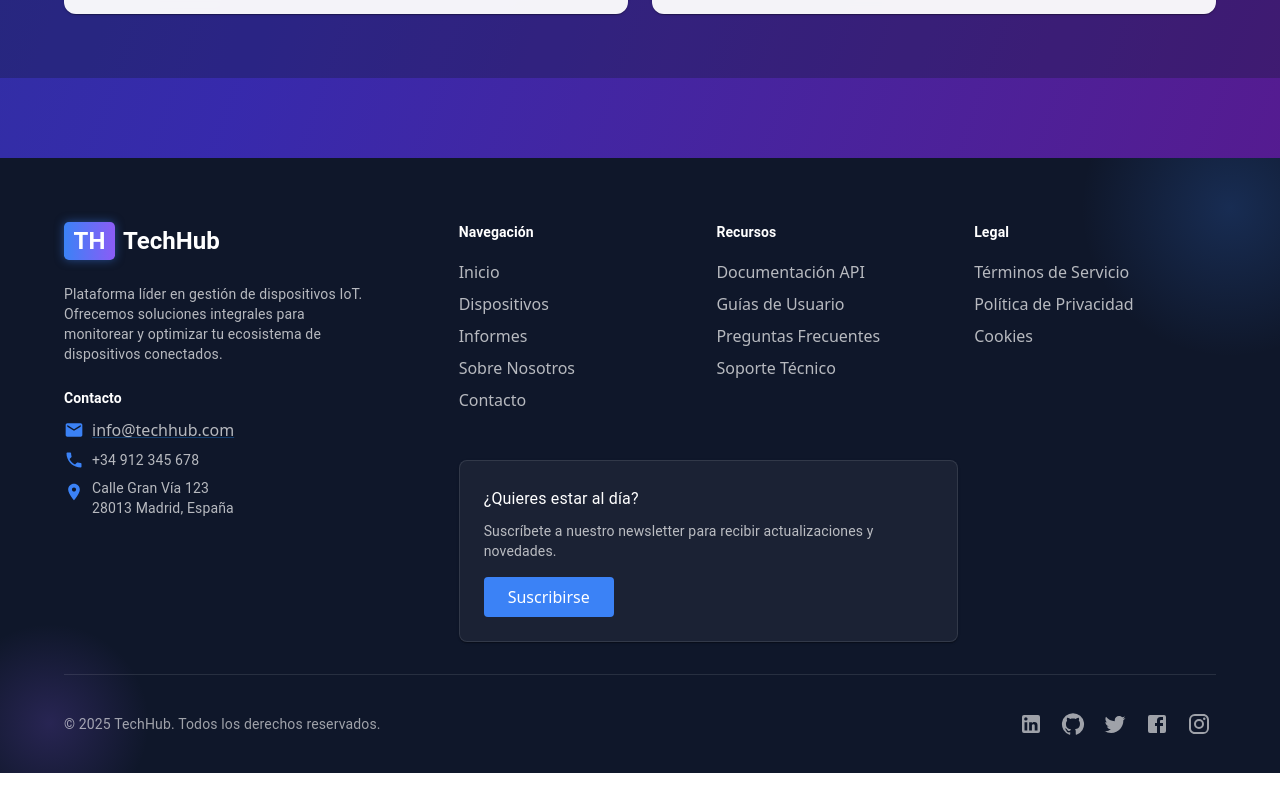
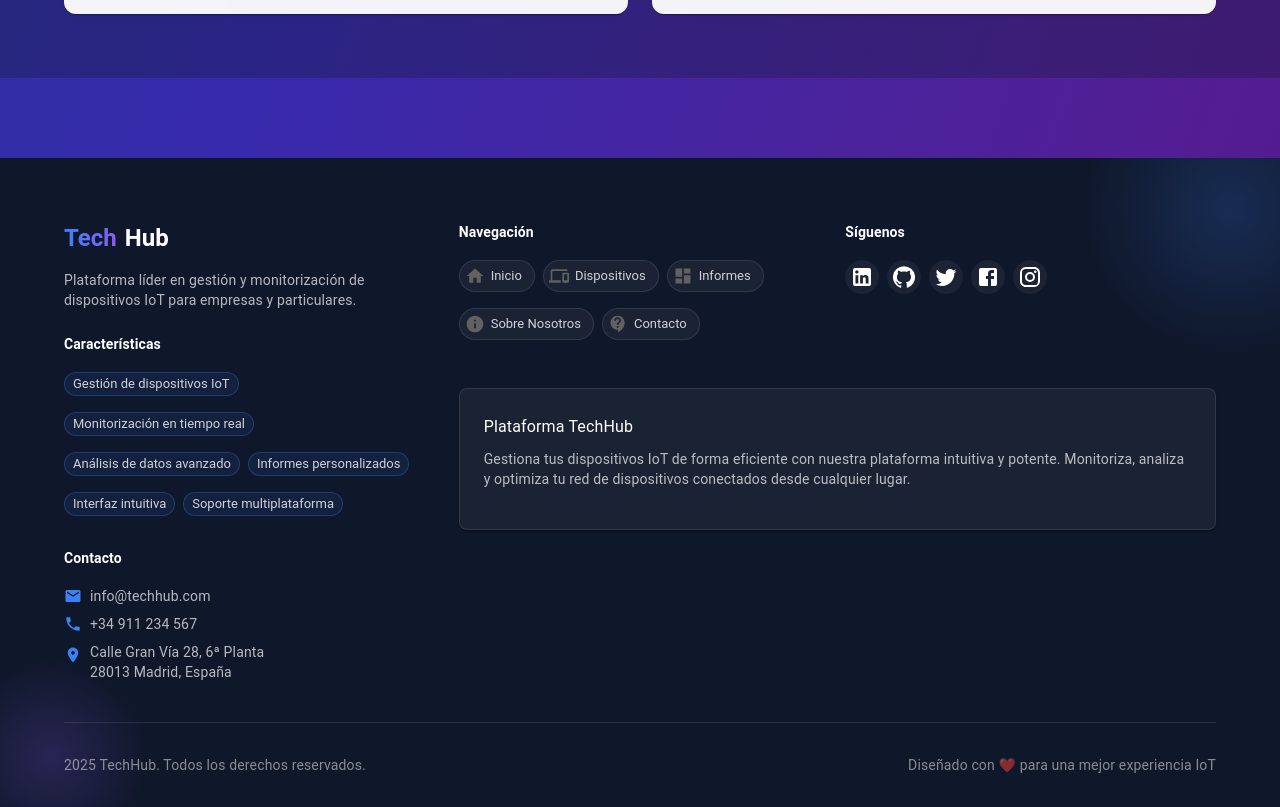
Before and after one commit to josee022/TechHub_frontend, a React (Vite) app: page /contact in a window 1280 px wide. Shown: the part 2846-3653 px from the top of the page. Before the commit the page ends 3619 px from the top, so only its background shows below. Built offline with nearby package versions, Linux system fonts and the light colour scheme; no server answers; sample sign-in values are in the browser's storage.

Commit message:
desarrollo terminado

```diff
--- a/src/components/Home/Footer.jsx
+++ b/src/components/Home/Footer.jsx
@@ -8,7 +8,8 @@ import {
   IconButton,
   Divider,
   Paper,
-  Tooltip
+  Tooltip,
+  Chip
 } from "@mui/material";
 import { Link } from "react-router-dom";
 import LinkedInIcon from '@mui/icons-material/LinkedIn';
@@ -19,32 +20,32 @@ import InstagramIcon from '@mui/icons-material/Instagram';
 import EmailIcon from '@mui/icons-material/Email';
 import PhoneIcon from '@mui/icons-material/Phone';
 import LocationOnIcon from '@mui/icons-material/LocationOn';
+import DevicesIcon from '@mui/icons-material/Devices';
+import DashboardIcon from '@mui/icons-material/Dashboard';
+import InfoIcon from '@mui/icons-material/Info';
+import ContactSupportIcon from '@mui/icons-material/ContactSupport';
+import HomeIcon from '@mui/icons-material/Home';
 
 const Footer = () => {
   const currentYear = new Date().getFullYear();
 
   // Enlaces de navegación
   const navLinks = [
-    { title: "Inicio", path: "/" },
-    { title: "Dispositivos", path: "/products" },
-    { title: "Informes", path: "/dashboard" },
-    { title: "Sobre Nosotros", path: "/about" },
-    { title: "Contacto", path: "/contact" },
+    { title: "Inicio", path: "/", icon: <HomeIcon fontSize="small" /> },
+    { title: "Dispositivos", path: "/products", icon: <DevicesIcon fontSize="small" /> },
+    { title: "Informes", path: "/dashboard", icon: <DashboardIcon fontSize="small" /> },
+    { title: "Sobre Nosotros", path: "/about", icon: <InfoIcon fontSize="small" /> },
+    { title: "Contacto", path: "/contact", icon: <ContactSupportIcon fontSize="small" /> },
   ];
 
-  // Enlaces de recursos
-  const resourceLinks = [
-    { title: "Documentación API", path: "/docs/api" },
-    { title: "Guías de Usuario", path: "/docs/guides" },
-    { title: "Preguntas Frecuentes", path: "/faq" },
-    { title: "Soporte Técnico", path: "/support" },
-  ];
-
-  // Enlaces legales
-  const legalLinks = [
-    { title: "Términos de Servicio", path: "/terms" },
-    { title: "Política de Privacidad", path: "/privacy" },
-    { title: "Cookies", path: "/cookies" },
+  // Características principales
+  const features = [
+    "Gestión de dispositivos IoT",
+    "Monitorización en tiempo real",
+    "Análisis de datos avanzado",
+    "Informes personalizados",
+    "Interfaz intuitiva",
+    "Soporte multiplataforma"
   ];
 
   // Redes sociales
@@ -101,53 +102,75 @@ const Footer = () => {
                 component={Link}
                 to="/"
                 sx={{
-                  textDecoration: 'none',
-                  color: 'white',
-                  fontWeight: 700,
-                  display: 'flex',
-                  alignItems: 'center',
+                  color: "white",
+                  textDecoration: "none",
+                  display: "flex",
+                  alignItems: "center",
+                  fontWeight: "bold"
                 }}
               >
                 <Box
                   component="span"
                   sx={{
-                    background: 'linear-gradient(90deg, #3b82f6, #8b5cf6)',
-                    padding: '0.2rem 0.6rem',
-                    borderRadius: '0.3rem',
+                    color: "#3b82f6",
                     mr: 1,
-                    boxShadow: '0 0 10px rgba(59, 130, 246, 0.5)'
+                    background: "linear-gradient(90deg, #3b82f6 0%, #8b5cf6 100%)",
+                    WebkitBackgroundClip: "text",
+                    WebkitTextFillColor: "transparent"
                   }}
                 >
-                  TH
+                  Tech
                 </Box>
-                TechHub
+                Hub
+              </Typography>
+              <Typography variant="body2" sx={{ mt: 2, color: "rgba(255,255,255,0.7)" }}>
+                Plataforma líder en gestión y monitorización de dispositivos IoT para empresas y particulares.
               </Typography>
             </Box>
-            <Typography variant="body2" sx={{ color: "rgba(255,255,255,0.7)", mb: 3, maxWidth: 300 }}>
-              Plataforma líder en gestión de dispositivos IoT. Ofrecemos soluciones integrales para monitorear y optimizar tu ecosistema de dispositivos conectados.
+
+            {/* Características principales */}
+            <Box sx={{ mb: 3 }}>
+              <Typography variant="subtitle2" sx={{ mb: 2, color: "white", fontWeight: "bold" }}>
+                Características
               </Typography>
+              <Box sx={{ display: 'flex', flexWrap: 'wrap', gap: 1 }}>
+                {features.map((feature, index) => (
+                  <Chip
+                    key={index}
+                    label={feature}
+                    size="small"
+                    sx={{
+                      bgcolor: 'rgba(59,130,246,0.1)',
+                      color: 'rgba(255,255,255,0.8)',
+                      border: '1px solid rgba(59,130,246,0.3)',
+                      mb: 1
+                    }}
+                  />
+                ))}
+              </Box>
+            </Box>
 
-            {/* Información de contacto */}
-            <Box sx={{ mb: 2 }}>
-              <Typography variant="subtitle2" sx={{ mb: 1, color: "white", fontWeight: "bold" }}>
+            {/* Contacto */}
+            <Box>
+              <Typography variant="subtitle2" sx={{ mb: 2, color: "white", fontWeight: "bold" }}>
                 Contacto
               </Typography>
               <Box sx={{ display: "flex", alignItems: "center", mb: 1 }}>
-                <EmailIcon fontSize="small" sx={{ mr: 1, color: "#3b82f6" }} />
-                <MuiLink href="mailto:info@techhub.com" sx={{ color: "rgba(255,255,255,0.7)" }}>
+                <EmailIcon sx={{ fontSize: 18, mr: 1, color: "#3b82f6" }} />
+                <Typography variant="body2" sx={{ color: "rgba(255,255,255,0.7)" }}>
                   info@techhub.com
-                </MuiLink>
+                </Typography>
               </Box>
               <Box sx={{ display: "flex", alignItems: "center", mb: 1 }}>
-                <PhoneIcon fontSize="small" sx={{ mr: 1, color: "#3b82f6" }} />
+                <PhoneIcon sx={{ fontSize: 18, mr: 1, color: "#3b82f6" }} />
                 <Typography variant="body2" sx={{ color: "rgba(255,255,255,0.7)" }}>
-                  +34 912 345 678
+                  +34 911 234 567
                 </Typography>
               </Box>
               <Box sx={{ display: "flex", alignItems: "flex-start", mb: 1 }}>
-                <LocationOnIcon fontSize="small" sx={{ mr: 1, color: "#3b82f6", mt: 0.5 }} />
+                <LocationOnIcon sx={{ fontSize: 18, mr: 1, mt: 0.5, color: "#3b82f6" }} />
                 <Typography variant="body2" sx={{ color: "rgba(255,255,255,0.7)" }}>
-                  Calle Gran Vía 123<br />
+                  Calle Gran Vía 28, 6ª Planta<br />
                   28013 Madrid, España
                 </Typography>
               </Box>
@@ -158,88 +181,64 @@ const Footer = () => {
           <Grid item xs={12} md={8}>
             <Grid container spacing={2}>
               {/* Navegación */}
-              <Grid item xs={6} sm={4}>
+              <Grid item xs={12} sm={6}>
                 <Typography variant="subtitle2" sx={{ mb: 2, color: "white", fontWeight: "bold" }}>
                   Navegación
                 </Typography>
-                <Box component="ul" sx={{ listStyle: "none", p: 0, m: 0 }}>
+                <Box sx={{ display: 'flex', flexWrap: 'wrap', gap: 1 }}>
                   {navLinks.map((link, index) => (
-                    <Box component="li" key={index} sx={{ mb: 1 }}>
-                      <MuiLink
+                    <Chip
+                      key={index}
+                      icon={link.icon}
+                      label={link.title}
                       component={Link}
                       to={link.path}
+                      clickable
                       sx={{
-                          color: "rgba(255,255,255,0.7)",
-                          textDecoration: "none",
-                          transition: "color 0.2s",
-                          "&:hover": {
-                            color: "#3b82f6",
+                        bgcolor: 'rgba(255,255,255,0.05)',
+                        color: 'rgba(255,255,255,0.8)',
+                        border: '1px solid rgba(255,255,255,0.1)',
+                        mb: 1,
+                        '&:hover': {
+                          bgcolor: 'rgba(59,130,246,0.2)',
+                          borderColor: 'rgba(59,130,246,0.5)',
                         }
                       }}
-                      >
-                        {link.title}
-                      </MuiLink>
-                    </Box>
+                    />
                   ))}
                 </Box>
               </Grid>
 
-              {/* Recursos */}
-              <Grid item xs={6} sm={4}>
+              {/* Redes Sociales */}
+              <Grid item xs={12} sm={6}>
                 <Typography variant="subtitle2" sx={{ mb: 2, color: "white", fontWeight: "bold" }}>
-                  Recursos
+                  Síguenos
                 </Typography>
-                <Box component="ul" sx={{ listStyle: "none", p: 0, m: 0 }}>
-                  {resourceLinks.map((link, index) => (
-                    <Box component="li" key={index} sx={{ mb: 1 }}>
-                      <MuiLink
-                        component={Link}
-                        to={link.path}
+                <Box sx={{ display: "flex", flexWrap: "wrap", gap: 1 }}>
+                  {socialLinks.map((social, index) => (
+                    <Tooltip key={index} title={social.name} arrow>
+                      <IconButton
+                        href={social.url}
+                        target="_blank"
+                        rel="noopener noreferrer"
                         sx={{
-                          color: "rgba(255,255,255,0.7)",
-                          textDecoration: "none",
-                          transition: "color 0.2s",
-                          "&:hover": {
-                            color: "#3b82f6",
+                          color: "white",
+                          bgcolor: "rgba(255,255,255,0.05)",
+                          '&:hover': {
+                            bgcolor: "rgba(59,130,246,0.2)",
                           }
                         }}
+                        size="small"
                       >
-                        {link.title}
-                      </MuiLink>
-                    </Box>
-                  ))}
-                </Box>
-              </Grid>
-
-              {/* Legal */}
-              <Grid item xs={6} sm={4}>
-                <Typography variant="subtitle2" sx={{ mb: 2, color: "white", fontWeight: "bold" }}>
-                  Legal
-                </Typography>
-                <Box component="ul" sx={{ listStyle: "none", p: 0, m: 0 }}>
-                  {legalLinks.map((link, index) => (
-                    <Box component="li" key={index} sx={{ mb: 1 }}>
-                      <MuiLink
-                        component={Link}
-                        to={link.path}
-                        sx={{
-                          color: "rgba(255,255,255,0.7)",
-                          textDecoration: "none",
-                          transition: "color 0.2s",
-                          "&:hover": {
-                            color: "#3b82f6",
-                          }
-                        }}
-                      >
-                        {link.title}
-                      </MuiLink>
-                    </Box>
+                        {social.icon}
+                      </IconButton>
+                    </Tooltip>
                   ))}
                 </Box>
               </Grid>
 
               {/* Newsletter */}
-              <Grid item xs={12} sm={8} sx={{ mt: 3 }}>
+              <Grid item xs={12} sx={{ mt: 3 }}>
                 <Paper
                   sx={{
                     p: 3,
@@ -249,32 +248,11 @@ const Footer = () => {
                   }}
                 >
                   <Typography variant="subtitle1" sx={{ color: "white", mb: 1 }}>
-                    ¿Quieres estar al día?
+                    Plataforma TechHub
                   </Typography>
                   <Typography variant="body2" sx={{ color: "rgba(255,255,255,0.7)", mb: 2 }}>
-                    Suscríbete a nuestro newsletter para recibir actualizaciones y novedades.
+                    Gestiona tus dispositivos IoT de forma eficiente con nuestra plataforma intuitiva y potente. Monitoriza, analiza y optimiza tu red de dispositivos conectados desde cualquier lugar.
                   </Typography>
-                  <Box
-                    component="a"
-                    href="/newsletter"
-                    sx={{
-                      display: "inline-block",
-                      color: "white",
-                      bgcolor: "#3b82f6",
-                      px: 3,
-                      py: 1,
-                      borderRadius: 1,
-                      textDecoration: "none",
-                      fontWeight: "medium",
-                      transition: "all 0.2s",
-                      "&:hover": {
-                        bgcolor: "#2563eb",
-                        transform: "translateY(-2px)"
-                      }
-                    }}
-                  >
-                    Suscribirse
-                  </Box>
                 </Paper>
               </Grid>
             </Grid>
@@ -283,35 +261,13 @@ const Footer = () => {
 
         <Divider sx={{ my: 4, borderColor: "rgba(255,255,255,0.1)" }} />
 
-        {/* Pie de página con copyright y redes sociales */}
-        <Box sx={{ display: "flex", flexDirection: { xs: "column", sm: "row" }, justifyContent: "space-between", alignItems: { xs: "center", sm: "center" } }}>
-          <Typography variant="body2" sx={{ color: "rgba(255,255,255,0.6)", mb: { xs: 2, sm: 0 } }}>
-            &copy; {currentYear} TechHub. Todos los derechos reservados.
+        <Box sx={{ display: "flex", flexDirection: { xs: "column", sm: "row" }, justifyContent: "space-between", alignItems: { xs: "center", sm: "flex-start" } }}>
+          <Typography variant="body2" sx={{ color: "rgba(255,255,255,0.5)", textAlign: { xs: "center", sm: "left" } }}>
+            {currentYear} TechHub. Todos los derechos reservados.
           </Typography>
-
-          <Box sx={{ display: "flex", gap: 1 }}>
-            {socialLinks.map((social, index) => (
-              <Tooltip key={index} title={social.name}>
-                <IconButton
-                  component="a"
-                  href={social.url}
-                  target="_blank"
-                  rel="noopener noreferrer"
-                  size="small"
-                  sx={{
-                    color: "rgba(255,255,255,0.6)",
-                    transition: "all 0.2s",
-                    "&:hover": {
-                      color: "#3b82f6",
-                      transform: "translateY(-2px)"
-                    }
-                  }}
-                >
-                  {social.icon}
-                </IconButton>
-              </Tooltip>
-            ))}
-          </Box>
+          <Typography variant="body2" sx={{ color: "rgba(255,255,255,0.5)", mt: { xs: 1, sm: 0 }, textAlign: { xs: "center", sm: "right" } }}>
+            Diseñado con ❤️ para una mejor experiencia IoT
+          </Typography>
         </Box>
       </Container>
     </Box>
--- a/src/components/Home/Header.jsx
+++ b/src/components/Home/Header.jsx
@@ -393,7 +393,7 @@ const Header = () => {
                   </Menu>
                 </motion.div>
               ) : (
-                <Box>
+                <Box sx={{ display: 'flex', alignItems: 'center' }}>
                   <motion.div
                     custom={4}
                     initial="hidden"
--- a/src/pages/Login.jsx
+++ b/src/pages/Login.jsx
@@ -31,6 +31,8 @@ const LoginPage = () => {
   const [error, setError] = useState("");
   const [showPassword, setShowPassword] = useState(false);
   const [isLoading, setIsLoading] = useState(false);
+  const [usernameError, setUsernameError] = useState("");
+  const [passwordError, setPasswordError] = useState("");
   const API_URL = import.meta.env.VITE_API_URL || 'http://localhost:8000';
 
   // Efecto para las partículas de fondo
@@ -41,9 +43,37 @@ const LoginPage = () => {
     return cleanup;
   }, []);
 
+  const validateForm = () => {
+    let isValid = true;
+
+    // Validar nombre de usuario
+    if (!username.trim()) {
+      setUsernameError("El nombre de usuario es obligatorio");
+      isValid = false;
+    } else {
+      setUsernameError("");
+    }
+
+    // Validar contraseña
+    if (!password) {
+      setPasswordError("La contraseña es obligatoria");
+      isValid = false;
+    } else {
+      setPasswordError("");
+    }
+
+    return isValid;
+  };
+
   const handleLogin = async (e) => {
     e.preventDefault();
     setError("");
+
+    // Validar formulario antes de enviar
+    if (!validateForm()) {
+      return;
+    }
+
     setIsLoading(true);
 
     try {
@@ -178,8 +208,18 @@ const LoginPage = () => {
                       variant="outlined"
                       fullWidth
                       value={username}
-                      onChange={(e) => setUsername(e.target.value)}
+                      onChange={(e) => {
+                        setUsername(e.target.value);
+                        if (usernameError) setUsernameError("");
+                      }}
+                      onBlur={() => {
+                        if (!username.trim()) {
+                          setUsernameError("El nombre de usuario es obligatorio");
+                        }
+                      }}
                       required
+                      error={!!usernameError}
+                      helperText={usernameError}
                       sx={{ mb: 3 }}
                       InputProps={{
                         startAdornment: (
@@ -196,8 +236,18 @@ const LoginPage = () => {
                       fullWidth
                       type={showPassword ? "text" : "password"}
                       value={password}
-                      onChange={(e) => setPassword(e.target.value)}
+                      onChange={(e) => {
+                        setPassword(e.target.value);
+                        if (passwordError) setPasswordError("");
+                      }}
+                      onBlur={() => {
+                        if (!password) {
+                          setPasswordError("La contraseña es obligatoria");
+                        }
+                      }}
                       required
+                      error={!!passwordError}
+                      helperText={passwordError}
                       sx={{ mb: 2 }}
                       InputProps={{
                         startAdornment: (
@@ -350,10 +400,10 @@ const LoginPage = () => {
                 <Box
                   sx={{
                     position: 'absolute',
-                    bottom: -30,
-                    right: -30,
-                    width: 150,
-                    height: 150,
+                    bottom: -50,
+                    right: -50,
+                    width: 200,
+                    height: 200,
                     borderRadius: '50%',
                     background: 'rgba(255, 255, 255, 0.1)',
                   }}
--- a/src/pages/Register.jsx
+++ b/src/pages/Register.jsx
@@ -51,8 +51,8 @@ const RegisterPage = () => {
   const steps = ['Información personal', 'Credenciales', 'Confirmación'];
 
   const validateUsername = () => {
-    if (username.length < 3) {
-      setUsernameError("El nombre de usuario debe tener al menos 3 caracteres");
+    if (!username.trim()) {
+      setUsernameError("El nombre de usuario es obligatorio");
       return false;
     }
     setUsernameError("");
@@ -60,6 +60,10 @@ const RegisterPage = () => {
   };
 
   const validateEmail = () => {
+    if (!email.trim()) {
+      setEmailError("El correo electrónico es obligatorio");
+      return false;
+    }
     const emailRegex = /^[^\s@]+@[^\s@]+\.[^\s@]+$/;
     if (!emailRegex.test(email)) {
       setEmailError("Introduce un correo electrónico válido");
@@ -70,8 +74,8 @@ const RegisterPage = () => {
   };
 
   const validatePassword = () => {
-    if (password.length < 8) {
-      setPasswordError("La contraseña debe tener al menos 8 caracteres");
+    if (!password) {
+      setPasswordError("La contraseña es obligatoria");
       return false;
     }
     setPasswordError("");
@@ -79,7 +83,10 @@ const RegisterPage = () => {
   };
 
   const validateConfirmPassword = () => {
-    if (password !== confirmPassword) {
+    if (!confirmPassword) {
+      setConfirmPasswordError("Debes confirmar la contraseña");
+      return false;
+    } else if (password !== confirmPassword) {
       setConfirmPasswordError("Las contraseñas no coinciden");
       return false;
     }
```
Also changed, not shown: src/pages/DeviceDetails.jsx (+84 -4 lines). Lines whose indentation alone changed are shown as unchanged.
